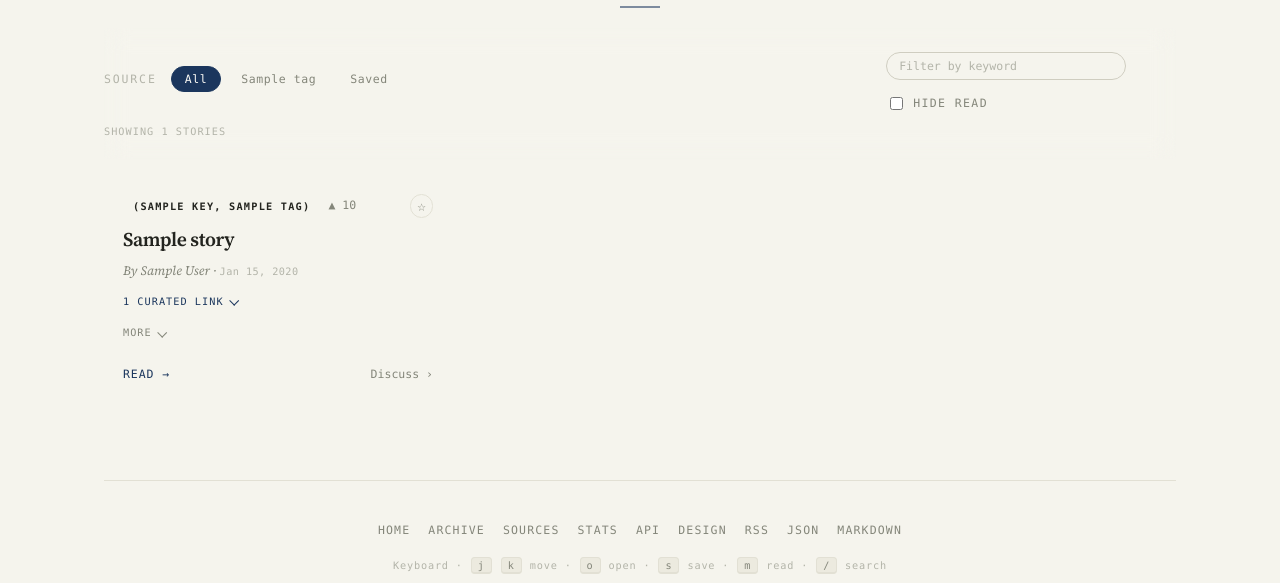
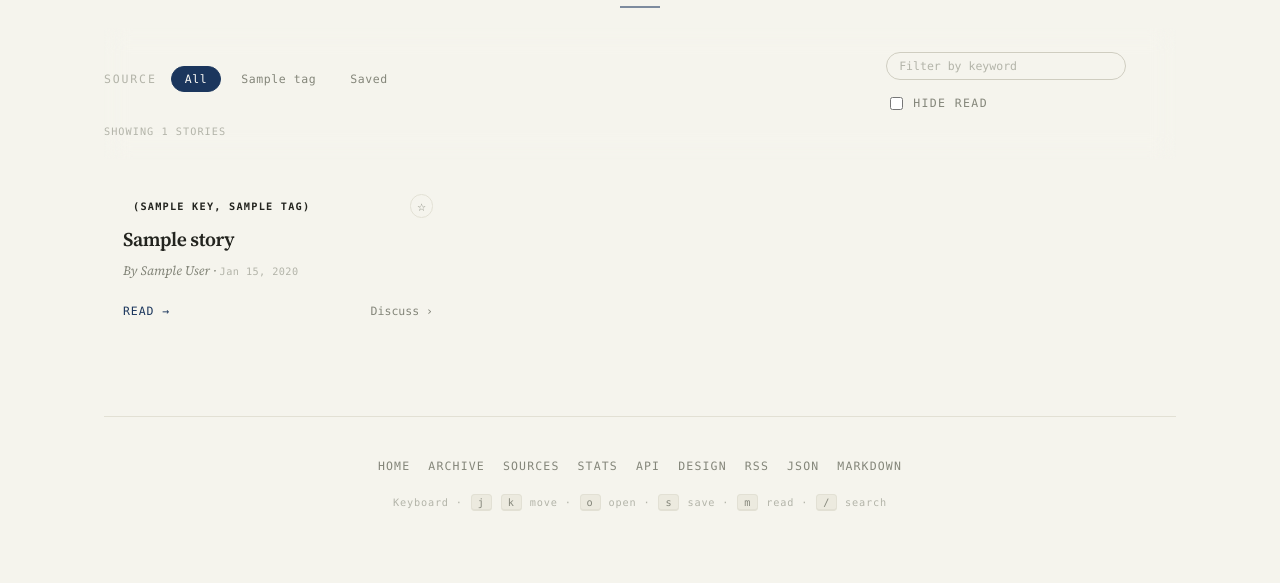
Before and after one commit to mkmlman/catnews, a Python web app: template app/templates/index.html in a window 1280 px wide. Shown: the part 213-796 px from the top of the page. After the commit the page ends 724 px from the top, so only its background shows below. Run offline with Jinja, Linux system fonts and the light colour scheme; the template is opened without the code that fills it: most values are stand-ins (such as "Sample title", 1, 10 or a date in 2020).

Commit message:
Simplify story cards to essential metadata

```diff
--- a/app/static/style.css
+++ b/app/static/style.css
@@ -527,86 +527,6 @@ a:focus-visible, button:focus-visible {
   font-size: var(--label-xs);
   letter-spacing: 0.04em;
   font-style: normal;
-}
-
-.story-more {
-  margin: 0 0 10px;
-  font-size: var(--label-md);
-}
-.story-more summary {
-  font-family: var(--mono);
-  font-size: var(--label-xs);
-  letter-spacing: 0.1em;
-  text-transform: uppercase;
-  color: var(--muted);
-  cursor: pointer;
-  list-style: none;
-  display: inline-flex;
-  align-items: center;
-  gap: 6px;
-}
-.story-more summary::after {
-  content: "";
-  width: 6px;
-  height: 6px;
-  border-right: 1.5px solid currentColor;
-  border-bottom: 1.5px solid currentColor;
-  transform: rotate(45deg) translateY(-1px);
-  transition: transform 0.2s ease;
-}
-.story-more[open] summary::after { transform: rotate(225deg) translateY(-1px); }
-.story-more summary:hover { color: var(--accent); }
-.story-summary {
-  margin: 6px 0 0;
-  color: var(--ink-soft);
-  font-size: var(--label-md);
-  line-height: 1.55;
-}
-
-.story-links { margin: 0 0 10px; font-size: var(--label-md); }
-.story-links summary {
-  font-family: var(--mono);
-  font-size: var(--label-xs);
-  letter-spacing: 0.1em;
-  text-transform: uppercase;
-  color: var(--accent);
-  cursor: pointer;
-  list-style: none;
-  display: inline-flex;
-  align-items: center;
-  gap: 6px;
-}
-.story-links summary::after {
-  content: "";
-  width: 6px;
-  height: 6px;
-  border-right: 1.5px solid currentColor;
-  border-bottom: 1.5px solid currentColor;
-  transform: rotate(45deg) translateY(-1px);
-  transition: transform 0.2s ease;
-}
-.story-links[open] summary::after { transform: rotate(225deg) translateY(-1px); }
-.story-links summary:hover { text-decoration: underline; }
-.story-links-list { margin: 8px 0 0; padding-left: 18px; display: grid; gap: 6px; }
-.story-links-list li { font-size: var(--label-md); line-height: 1.4; color: var(--ink-soft); }
-.story-links-list a {
-  color: var(--ink);
-  border-bottom: 1px solid var(--line);
-  transition: color 0.15s, border-color 0.15s;
-}
-.story-links-list a:hover { color: var(--accent); border-bottom-color: var(--accent); }
-.story-links-site {
-  font-family: var(--mono);
-  font-size: var(--label-xs);
-  margin-left: 6px;
-  color: var(--muted);
-}
-.story-links-credit {
-  margin: 8px 0 0;
-  font-family: var(--serif);
-  font-style: italic;
-  font-size: var(--label-sm);
-  color: var(--muted);
 }
 
 .story-foot {
--- a/app/templates/_story.html
+++ b/app/templates/_story.html
@@ -1,31 +1,10 @@
 <article class="story" data-source="{{ story.source }}" data-url="{{ story.url }}">
   <div class="story-top">
     <span class="badge badge-{{ story.source }}">{{ source_tags[story.source] }}</span>
-    {% if story.score is not none %}<span class="story-score">{% if story.source == "github" %}★{% else %}▲{% endif %} {{ story.score }}</span>{% endif %}
   </div>
   <h3 class="story-title"><a href="{{ story.url }}" target="_blank" rel="noopener">{{ story.title }}</a></h3>
   {% if story.authors %}<p class="story-by">By {{ story.authors | join(", ") }}{% if story.published %} · <time datetime="{{ story.published.isoformat() }}">{{ story.published.strftime("%b %d, %Y") }}</time>{% endif %}</p>
   {% else %}<p class="story-by">by {{ story.byline or story.author or "unknown" }}{% if story.published %} · <time datetime="{{ story.published.isoformat() }}">{{ story.published.strftime("%b %d, %Y") }}</time>{% endif %}{% if story.comments is not none %} · {{ story.comments }} comments{% endif %}</p>{% endif %}
-  {% if story.links %}
-  <details class="story-links">
-    <summary>{{ story.links | length }} curated link{{ "s" if story.links | length != 1 else "" }}</summary>
-    <ol class="story-links-list">
-      {% for link in story.links %}
-      <li>
-        <a href="{{ link.url }}" target="_blank" rel="noopener">{{ link.title }}</a>
-        {% if link.site %}<span class="story-links-site">{{ link.site }}</span>{% endif %}
-      </li>
-      {% endfor %}
-    </ol>
-    <p class="story-links-credit">Curated from Register Spill · annotations by Thorsten Ball, links go to the original authors.</p>
-  </details>
-  {% endif %}
-  {% if story.summary %}
-  <details class="story-more">
-    <summary>more</summary>
-    <p class="story-summary">{{ story.summary }}</p>
-  </details>
-  {% endif %}
   <div class="story-foot">
     <a class="story-link" href="{{ story.url }}" target="_blank" rel="noopener">Read</a>
     {% if story.hn_url %}<a class="discuss" href="{{ story.hn_url }}" target="_blank" rel="noopener">Discuss ›</a>{% endif %}
```
Also changed, not shown: tests/test_catnews.py (+3 -0 lines), tests/test_mobile_layout.py (+3 -0 lines).
